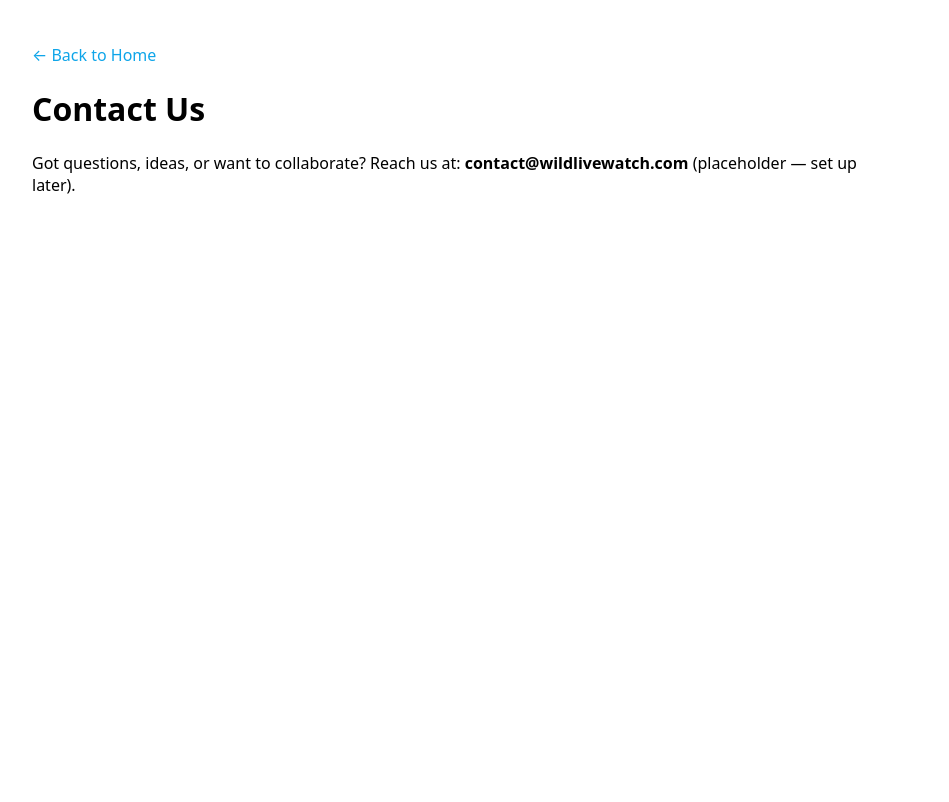
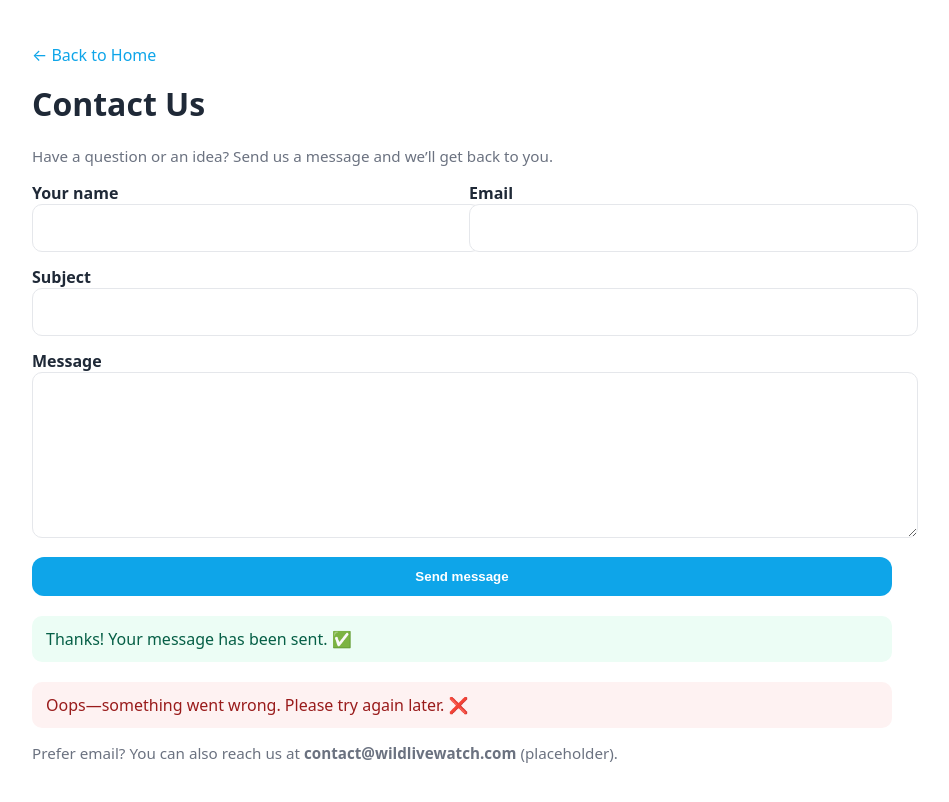
Before and after one commit to ZeriahStudios/wildlivewatch, a plain HTML site: page contact.html in a window 1280 px wide. Shown: the whole page, without its empty margins (178-1127 px from the left). Drawn offline with Linux system fonts and the light colour scheme.

Commit message:
contact.html

```diff
--- a/contact.html
+++ b/contact.html
@@ -4,17 +4,98 @@
   <meta charset="UTF-8"><meta name="viewport" content="width=device-width, initial-scale=1">
   <title>Contact — WildLiveWatch</title>
   <style>
-    body{font-family:system-ui,-apple-system,Segoe UI,Roboto,Ubuntu,Helvetica,Arial,sans-serif;margin:0}
+    :root{--fg:#1f2937; --muted:#6b7280; --accent:#0ea5e9; --ok:#10b981; --err:#ef4444}
+    body{font-family:system-ui,-apple-system,Segoe UI,Roboto,Ubuntu,Helvetica,Arial,sans-serif;margin:0;color:var(--fg)}
     .wrap{max-width:860px;margin:0 auto;padding:28px 16px}
-    a{color:#0ea5e9;text-decoration:none} a:hover{text-decoration:underline}
+    a{color:var(--accent);text-decoration:none} a:hover{text-decoration:underline}
+    h1{margin-top:0}
+    form{margin-top:14px;display:grid;gap:14px}
+    label{font-weight:600}
+    input,textarea{width:100%;padding:12px;border:1px solid #e5e7eb;border-radius:10px;font:inherit}
+    textarea{min-height:140px;resize:vertical}
+    button{background:var(--accent);color:#fff;border:0;border-radius:12px;padding:12px 16px;font-weight:700;cursor:pointer}
+    .row{display:grid;gap:14px;grid-template-columns:1fr 1fr}
+    @media (max-width:700px){.row{grid-template-columns:1fr}}
+    .note{color:var(--muted);font-size:.95rem}
+    .msg{padding:12px 14px;border-radius:10px;display:none;margin-top:6px}
+    .msg.ok{background:#ecfdf5;color:#065f46;display:block}
+    .msg.err{background:#fef2f2;color:#991b1b;display:block}
+    .hp{position:absolute;left:-5000px;opacity:0} /* honeypot */
   </style>
 </head>
 <body>
   <div class="wrap">
     <p><a href="./index.html">← Back to Home</a></p>
     <h1>Contact Us</h1>
-    <p>Got questions, ideas, or want to collaborate?
-    Reach us at: <strong>contact@wildlivewatch.com</strong> (placeholder — set up later).</p>
+    <p class="note">Have a question or an idea? Send us a message and we’ll get back to you.</p>
+
+    <form id="contact" action="https://formspree.io/f/myzdrwkw" method="POST">
+      <div class="row">
+        <div>
+          <label for="name">Your name</label>
+          <input id="name" name="name" type="text" autocomplete="name" required>
+        </div>
+        <div>
+          <label for="email">Email</label>
+          <input id="email" name="_replyto" type="email" autocomplete="email" required>
+        </div>
+      </div>
+
+      <div>
+        <label for="subject">Subject</label>
+        <input id="subject" name="subject" type="text" required>
+      </div>
+
+      <div>
+        <label for="message">Message</label>
+        <textarea id="message" name="message" required></textarea>
+      </div>
+
+      <!-- Honeypot field (spam trap) -->
+      <input class="hp" type="text" name="_gotcha" tabindex="-1" autocomplete="off">
+
+      <!-- Optional: tag messages in Formspree dashboard -->
+      <input type="hidden" name="_subject" value="WildLiveWatch Contact">
+      <input type="hidden" name="site" value="wildlivewatch.com">
+
+      <button type="submit">Send message</button>
+
+      <div id="ok" class="msg ok">Thanks! Your message has been sent. ✅</div>
+      <div id="err" class="msg err">Oops—something went wrong. Please try again later. ❌</div>
+    </form>
+
+    <p class="note">Prefer email? You can also reach us at <strong>contact@wildlivewatch.com</strong> (placeholder).</p>
   </div>
+
+  <script>
+    // Ajax submit so we can show a nice success message on GitHub Pages
+    const form = document.getElementById('contact');
+    const ok = document.getElementById('ok');
+    const err = document.getElementById('err');
+
+    form.addEventListener('submit', async (e) => {
+      e.preventDefault();
+      ok.style.display = 'none';
+      err.style.display = 'none';
+
+      try {
+        const resp = await fetch(form.action, {
+          method: 'POST',
+          headers: { 'Accept': 'application/json' },
+          body: new FormData(form)
+        });
+
+        if (resp.ok) {
+          form.reset();
+          ok.style.display = 'block';
+          window.scrollTo({ top: 0, behavior: 'smooth' });
+        } else {
+          err.style.display = 'block';
+        }
+      } catch(e){
+        err.style.display = 'block';
+      }
+    });
+  </script>
 </body>
 </html>
```
